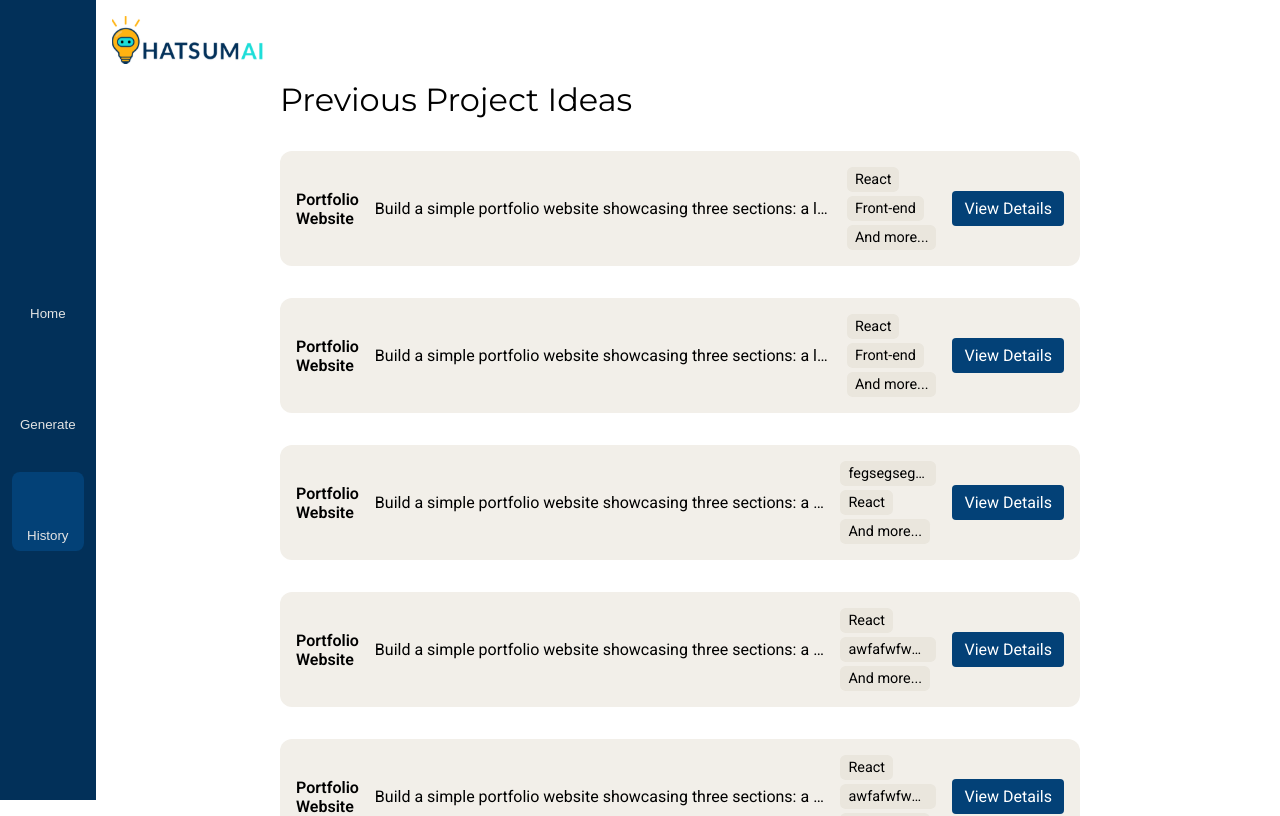
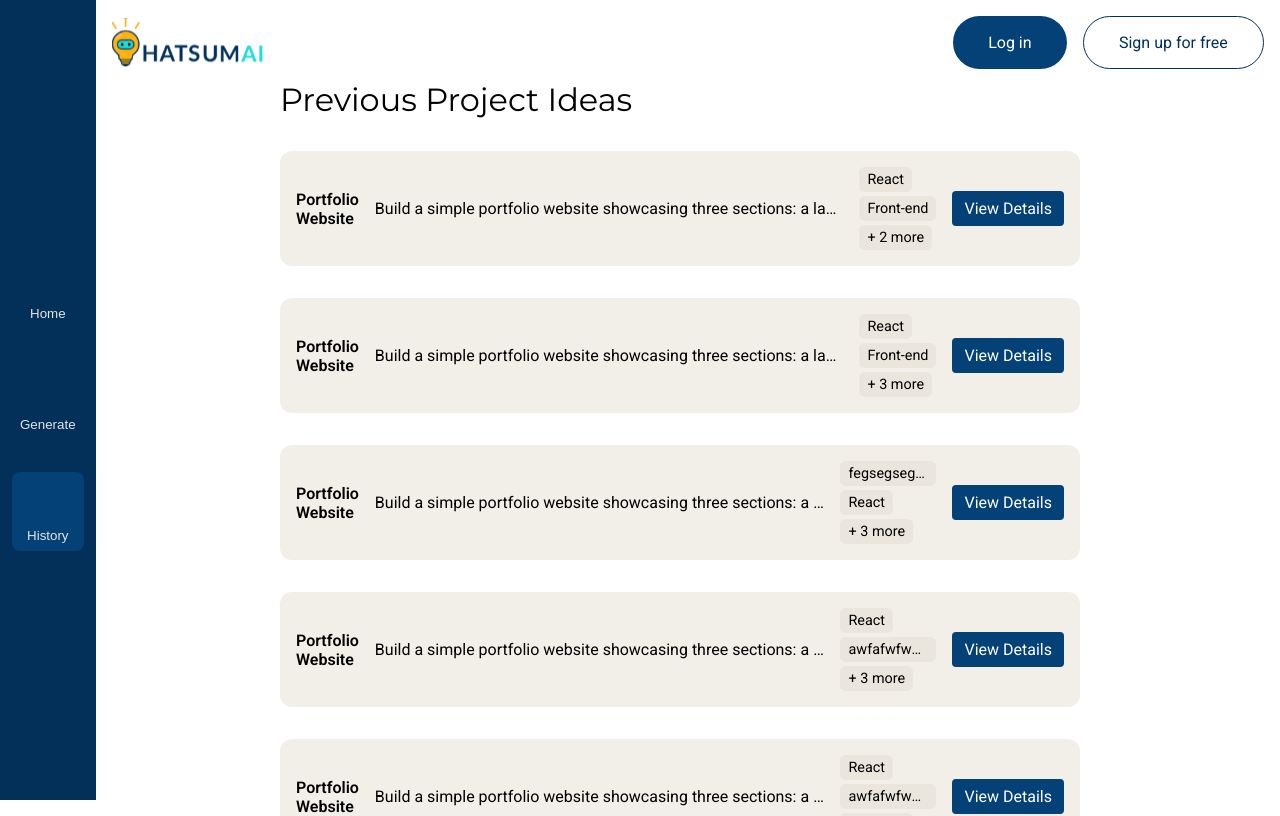
Before and after one commit to CHamilton02/hatsumai-FE, a Vue app: page /history in a window 1280 px wide. Shown: the top 816 px of the page. Built offline with nearby package versions, Linux system fonts and the light colour scheme; some icons are missing.

Commit message:
feat: add log in/sign up buttons

```diff
--- a/src/App.vue
+++ b/src/App.vue
@@ -2,14 +2,14 @@
 import SideNavbar from './components/SideNavbar.vue'
 
 import { RouterView } from 'vue-router'
+import TopNavbar from './components/TopNavbar.vue'
 </script>
 
 <template>
   <div class="app-container">
     <SideNavbar />
-
+    <TopNavbar />
     <main class="app-container__main">
-      <img class="app-logo" src="@/assets/hatsumaiLogo.svg" />
       <RouterView />
     </main>
   </div>
@@ -22,15 +22,8 @@ import { RouterView } from 'vue-router'
 
   &__main {
     width: 100%;
-    padding: 0 2rem;
     position: relative;
     margin-left: 5rem;
   }
 }
-
-.app-logo {
-  position: fixed;
-  top: 1rem;
-  left: 7rem;
-}
 </style>
--- a/src/assets/main.scss
+++ b/src/assets/main.scss
@@ -33,6 +33,20 @@ h2 {
   transition: 0.3s;
   font-size: 1rem;
 
+  &--alt {
+    @extend .action-button;
+    background: none;
+    color: $navy-blue;
+    border: solid $navy-blue 0.01rem;
+    transition: 0.3s;
+    cursor: pointer;
+
+    &:hover {
+      color: white;
+      background-color: $navy-blue;
+    }
+  }
+
   &:hover {
     background-color: $navy-blue-light;
   }
--- /dev/null
+++ b/src/components/TopNavbar.vue
@@ -0,0 +1,31 @@
+<script setup lang="ts"></script>
+
+<template>
+  <div class="top-navbar">
+    <img src="@/assets/hatsumaiLogo.svg" />
+    <div class="top-navbar__log-in-buttons">
+      <button class="action-button">Log in</button>
+      <button class="action-button--alt">Sign up for free</button>
+    </div>
+  </div>
+</template>
+
+<style scoped lang="scss">
+@use '@/assets/main.scss';
+
+.top-navbar {
+  display: flex;
+  justify-content: space-between;
+  position: fixed;
+  top: 1rem;
+  left: 7rem;
+  right: 0rem;
+  z-index: 5;
+
+  &__log-in-buttons {
+    padding-right: 1rem;
+    display: flex;
+    gap: 1rem;
+  }
+}
+</style>
--- a/src/views/HistoryView.vue
+++ b/src/views/HistoryView.vue
@@ -56,7 +56,7 @@ const projects = [
               {{ topic }}
             </div>
             <div v-if="project.topics.length > 2" class="history-view__project__topics__topic">
-              And more...
+              {{ `+ ${project.topics.length - 2} more` }}
             </div>
           </div>
           <button class="history-view__project__view-details action-button">View Details</button>
```
